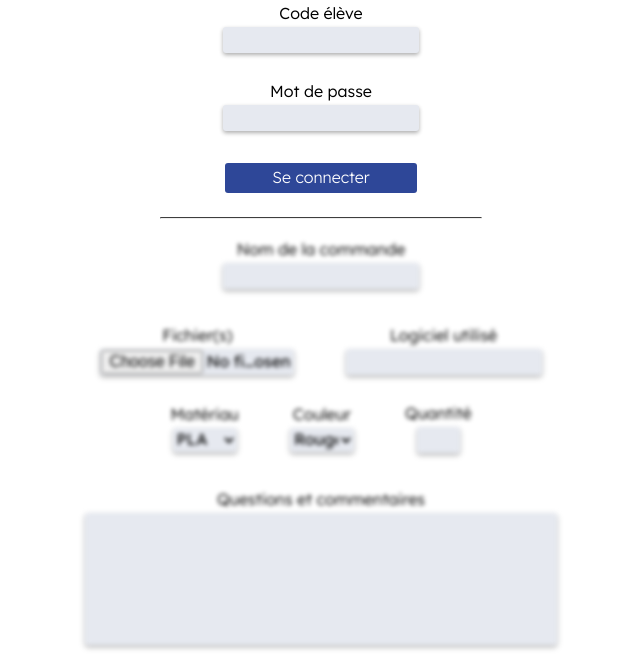
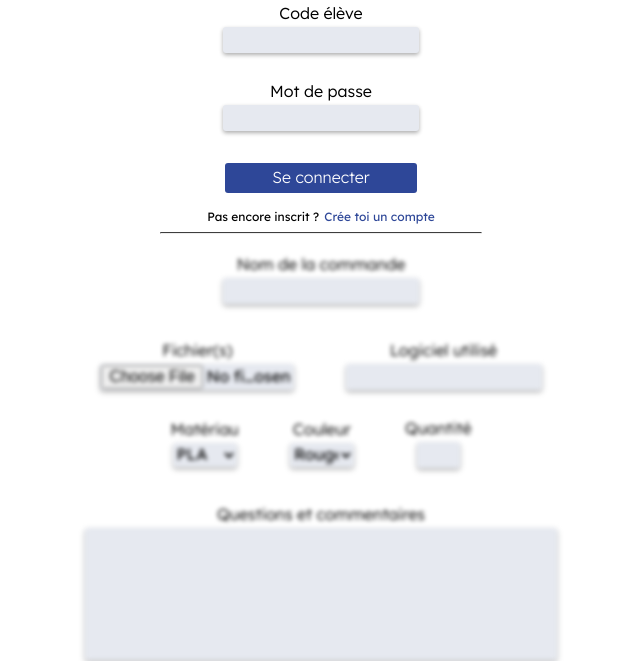
Before and after one commit to loursblancgithub/fablab, a plain HTML site: page src/front/HTML/order.html in a window 1280 px wide. Shown: the part 139-800 px from the top of the page, without its empty margins (319-959 px from the left). Drawn offline with Linux system fonts and the light colour scheme.

Commit message:
ajout du visuel du lien d'inscription

```diff
--- a/src/front/CSS/order.css
+++ b/src/front/CSS/order.css
@@ -52,6 +52,27 @@ option {
 
 #password {
     margin-bottom: 2vh;
+}
+
+#signUpTextContainer {
+    display: flex;
+    flex-direction: row;
+    justify-content: center;
+    align-items: center;
+}
+
+#signUpText {
+    font-size: 1.5vh;
+}
+
+#signUpLink {
+    margin-left: 0.4vw;
+    font-size: 1.5vh;
+    color: #2E4798;
+}
+
+#signUpLink:hover {
+    cursor: pointer;
 }
 
 .formTitle {
--- a/src/front/HTML/order.html
+++ b/src/front/HTML/order.html
@@ -24,6 +24,11 @@
         <label for="password"></label><input class="inputStyle" type="password" id="password" name="password"
                                              aria-label="Mot de passe">
         <div id="login" class="blueButton">Se connecter</div>
+
+        <div id="signUpTextContainer">
+            <div id="signUpText">Pas encore inscrit ?</div>
+            <div id="signUpLink">Crée toi un compte</div>
+        </div>
 
         <hr class="solid" id="formsSeparator">
     </div>
@@ -65,7 +70,7 @@
 
                 <div class="subFormElement">
                     <div class="formTitle">Quantité</div>
-                    <label for="orderQuantity"></label><input class="inputStyle" type="number" max="10" min="0" id="orderQuantity" name="quantity">
+                    <label for="orderQuantity"></label><input class="inputStyle" type="number" max="10" min="1" id="orderQuantity" name="quantity">
                 </div>
 
             </div>
```
